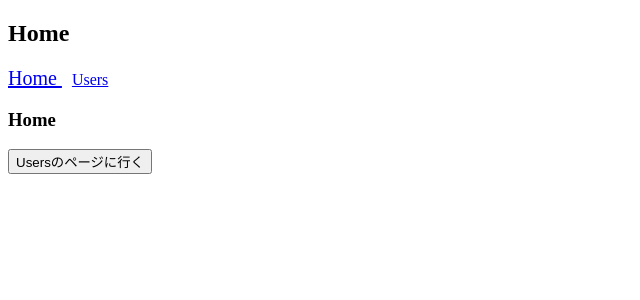
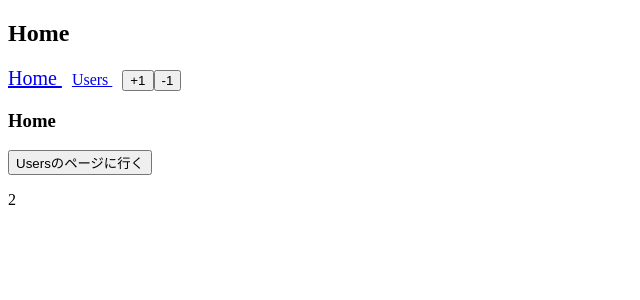
Before and after one commit to Kuma-inataku/vue_udemy, a Vue app: page / in a window 1280 px wide. Shown: the top 300 px of the page, without its empty margins (0-640 px from the left). Built offline with nearby package versions, Linux system fonts and the light colour scheme.

Commit message:
install vuex

```diff
--- a/package.json
+++ b/package.json
@@ -10,7 +10,8 @@
   "dependencies": {
     "core-js": "^3.6.5",
     "vue": "^2.6.11",
-    "vue-router": "^3.5.3"
+    "vue-router": "^3.5.3",
+    "vuex": "^3.6.2"
   },
   "devDependencies": {
     "@vue/cli-plugin-babel": "~4.5.0",
--- a/src/main.js
+++ b/src/main.js
@@ -2,6 +2,7 @@
 import App from './App.vue';
 import LikeNumber from './components/LikeNumber.vue';
 import router from './router';
+import store from "./store";
 
 Vue.config.productionTip = false
 
@@ -23,5 +24,6 @@
 
 new Vue({
   router,
+  store,
   render: h => h(App),
 }).$mount('#app')
--- /dev/null
+++ b/src/store.js
@@ -0,0 +1,10 @@
+import Vue from 'vue';
+import Vuex from 'vuex';
+
+Vue.use(Vuex);
+
+export default new Vuex.Store({
+  state: {
+    count: 2,
+  }
+});
--- a/src/views/HeaderHome.vue
+++ b/src/views/HeaderHome.vue
@@ -11,16 +11,31 @@
         Home
       </router-link>
       <router-link
-:to="{ name: 'users-id-profile', params: {id: 1 }, query: { lang: 'ja', page: 2 }, hash:'#next-user' } "
+        :to="{ name: 'users-id-profile', params: {id: 1 }, query: { lang: 'ja', page: 2 }, hash:'#next-user' } "
         active-class="link--active"
         class="link"
         exact
       >
         Users
       </router-link>
+      <button @click="increment">+1</button>
+      <button @click="decrement">-1</button>
     </nav>
   </div>
 </template>
+
+<script>
+export default {
+  methods: {
+    increment() {
+      this.$store.state.count++;
+    },
+    decrement() {
+      this.$store.state.count--;
+    }
+  }
+}
+</script>
 
 <style scoped>
 .link {
--- a/src/views/Home.vue
+++ b/src/views/Home.vue
@@ -2,11 +2,17 @@
   <div>
     <h3>Home</h3>
     <button @click="toUsers">Usersのページに行く</button>
+    <p>{{ count }}</p>
   </div>
 </template>
 
 <script>
 export default {
+  computed: {
+    count() {
+      return this.$store.state.count;
+    }
+  },
   methods: {
     toUsers() {
       this.$router.push({
```
Also changed, not shown: 1 other file (tests, documents, lock files or other folders).
